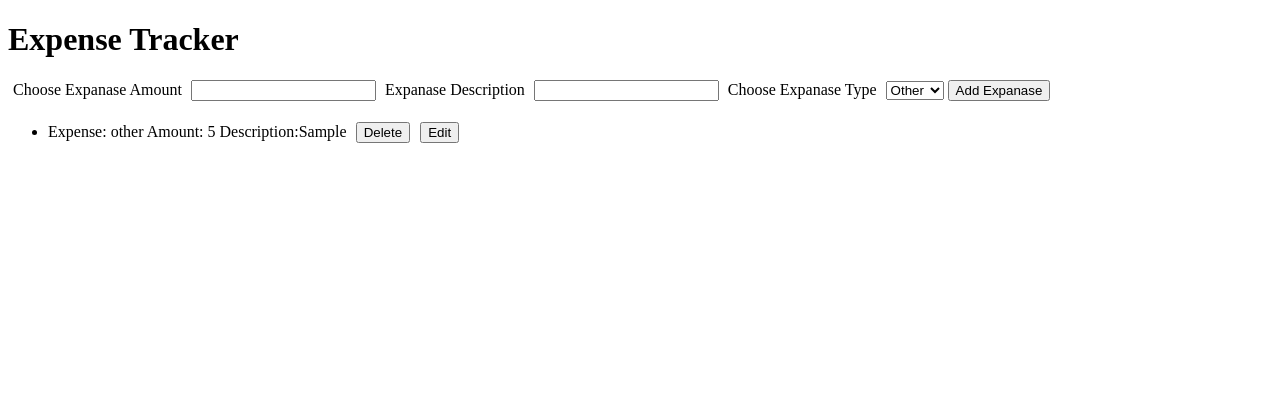
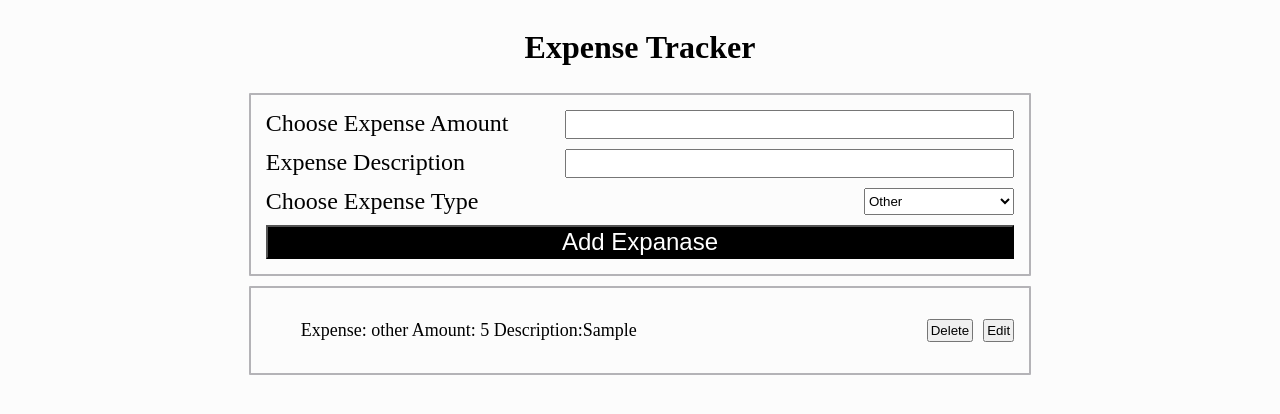
Before and after one commit to CODE-Y02/JavaScript, a plain HTML site: page ExpanseTracker/index.html in a window 1280 px wide. Both pictures are taken after typing "5", "Sample" into the empty fields and a click on the input "Add Expanase". Drawn offline with Linux system fonts and the light colour scheme.

Commit message:
Some styling

```diff
--- a/ExpanseTracker/index.html
+++ b/ExpanseTracker/index.html
@@ -6,46 +6,37 @@
     <meta name="viewport" content="width=device-width, initial-scale=1.0" />
     <title>Expanase Tracker</title>
 
-    <style>
-
-      /* form,
-      h1 {
-        text-align: center;
-        border-bottom: 2px solid gainsboro;
-        padding-bottom: 10px;
-      } */
-      label {
-        margin: 5px;
-      }
-      button {
-        margin: 5px;
-      }
-      /* .box {
-        display: flex;
-        justify-content: center;
-      } */
-    </style>
+    <link rel="stylesheet" href="./style.css" />
   </head>
   <body>
     <h1>Expense Tracker</h1>
-    <form id="form">
-      <label for="expense">Choose Expanase Amount</label>
-      <input type="number" id="expanse" class="inpBox" required />
-      <label for="desc">Expanase Description</label>
-      <input type="text" id="desc" class="inpBox" required />
-      <label for="ExpanaseType">Choose Expanase Type</label>
+    <form id="form" class="box">
+      <div class="inpBox">
+        <label for="expense">Choose Expense Amount</label>
+        <input type="number" id="expanse" required  class="textBox"/>
+      </div>
+      <div class="inpBox">
+        <label for="desc">Expense Description</label>
+        <input type="text" id="desc" required class="textBox"/>
+      </div>
+      <div class="inpBox">
+        <label for="ExpanaseType">Choose Expense Type</label>
         <select id="ExpanaseType">
           <option value="food">Food</option>
           <option value="movie">Movie</option>
           <option value="fuel">Fuel</option>
           <option value="other" selected>Other</option>
         </select>
+      </div>
+      <div class="inpBox">
         <input type="submit" value="Add Expanase" id="submit" />
-      <input type="hidden" id="expenseId">
+        <input type="hidden" id="expenseId" />
+      </div>
     </form>
-    <div class="box">
+    <div class="box2">
       <ul id="listExpense">
         <!-- <li>
+
           <button onclick="delExp()">Delete</button>
           <button onclick="EditExp()">Delete</button>
         </li> -->
--- a/ExpanseTracker/index.js
+++ b/ExpanseTracker/index.js
@@ -64,13 +64,16 @@ function showOnScreen(expenseArr = null) {
   list.innerHTML = "";
   // console.log(expenseArr);
   expenseArr.forEach((expense) => {
-    let newHtml = ` <li> Expense: ${expense.type}     Amount: ${
+    let newHtml = `<li><div class="infoBox">Expense: ${expense.type}     Amount: ${
       expense.amount
-    }    Description:${expense.desc} <button onclick="deleteEditExp('${
+    }    Description:${expense.desc} </div>
+     <div class="controlBox">
+    <button onclick="deleteEditExp('${
       expense.id
     }')">Delete</button><button onclick="deleteEditExp('${
       expense.id
-    }',${true})">Edit</button></li>`;
+    }',${true})">Edit</button>
+          </div></li>`;
 
     list.innerHTML = list.innerHTML + newHtml;
   });
@@ -85,7 +88,7 @@ function deleteEditExp(id, edit = false) {
 
   if (edit) {
     //find expense
-    let expenseArr = AllExpenses.filter((expense) => (expense.id == id));
+    let expenseArr = AllExpenses.filter((expense) => expense.id == id);
 
     document.getElementById("expanse").value = expenseArr[0].amount;
     document.getElementById("desc").value = expenseArr[0].desc;
--- /dev/null
+++ b/ExpanseTracker/style.css
@@ -0,0 +1,69 @@
+body {
+  display: flex;
+  flex-direction: column;
+  justify-content: center;
+  align-items: center;
+
+  background-color: #fcfcfc;
+}
+
+.box,
+.box2 {
+  display: flex;
+  flex-direction: column;
+  min-width: 250px;
+  width: 60%;
+  padding: 10px;
+  margin: 5px;
+  border: 2px solid #514f596c;
+  border-radius: 1px;
+}
+.inpBox {
+  font-size: 24px;
+  display: flex;
+  justify-content: space-between;
+  padding: 5px;
+}
+label {
+  margin-right: 5px;
+  flex: 0.4;
+}
+.textBox {
+  flex: 0.6;
+  padding: 2px;
+  font-size: 18px;
+}
+#ExpanaseType {
+  flex: 0.2;
+}
+
+#submit {
+  flex: 1;
+  background-color: black;
+  color: white;
+  font-size: 24px;
+}
+#submit:hover {
+  background-color: #5941a9;
+}
+#submit:active {
+  background-color: green;
+}
+ul {
+  list-style: none;
+}
+li {
+  font-size: 18px;
+  display: flex;
+  justify-content: space-between;
+  align-items: center;
+}
+button {
+  padding: 2px;
+  margin: 5px;
+}
+
+li:hover {
+  background-color: black;
+  color: white;
+}
```
Lines whose indentation alone changed are shown as unchanged.
